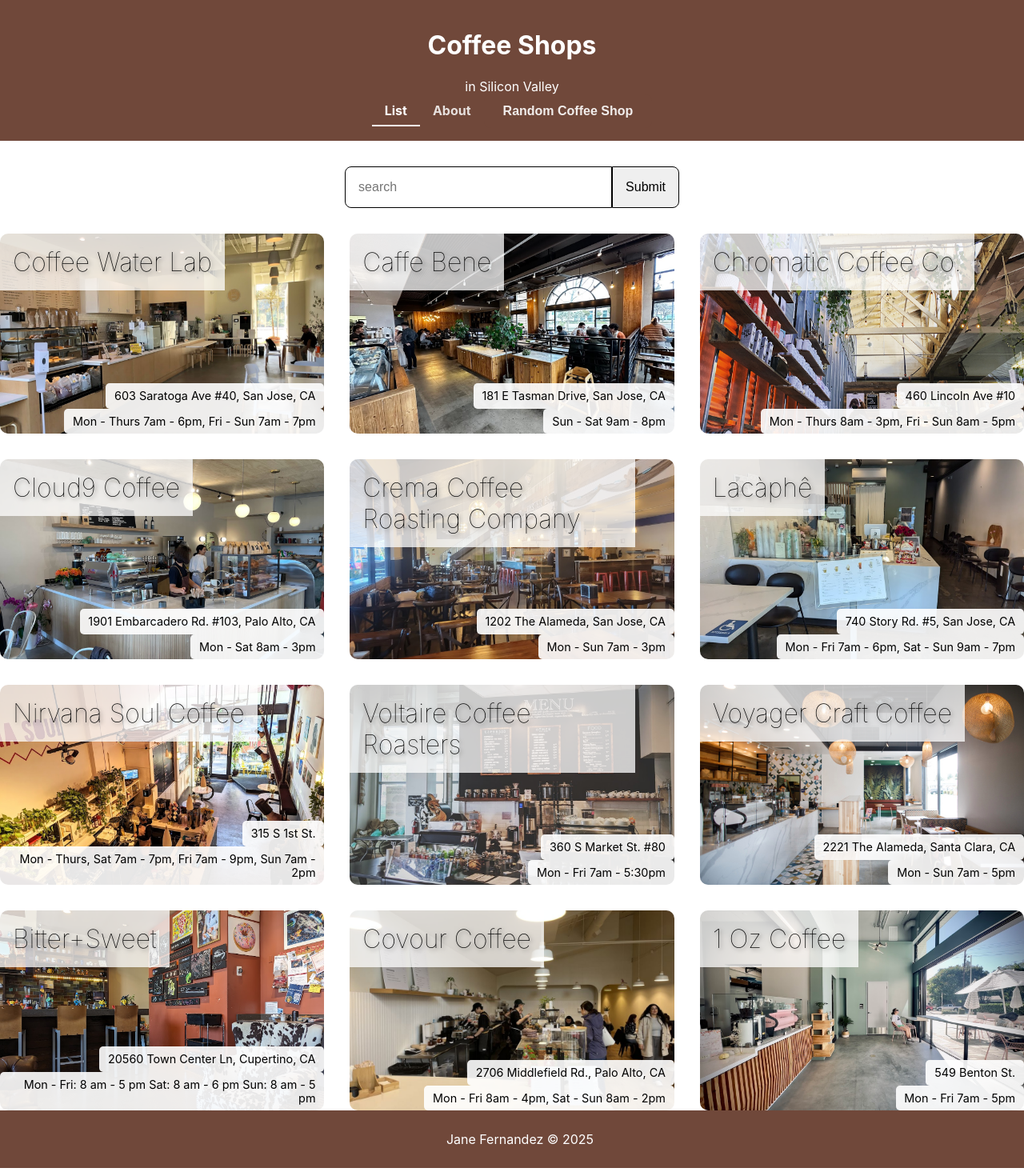
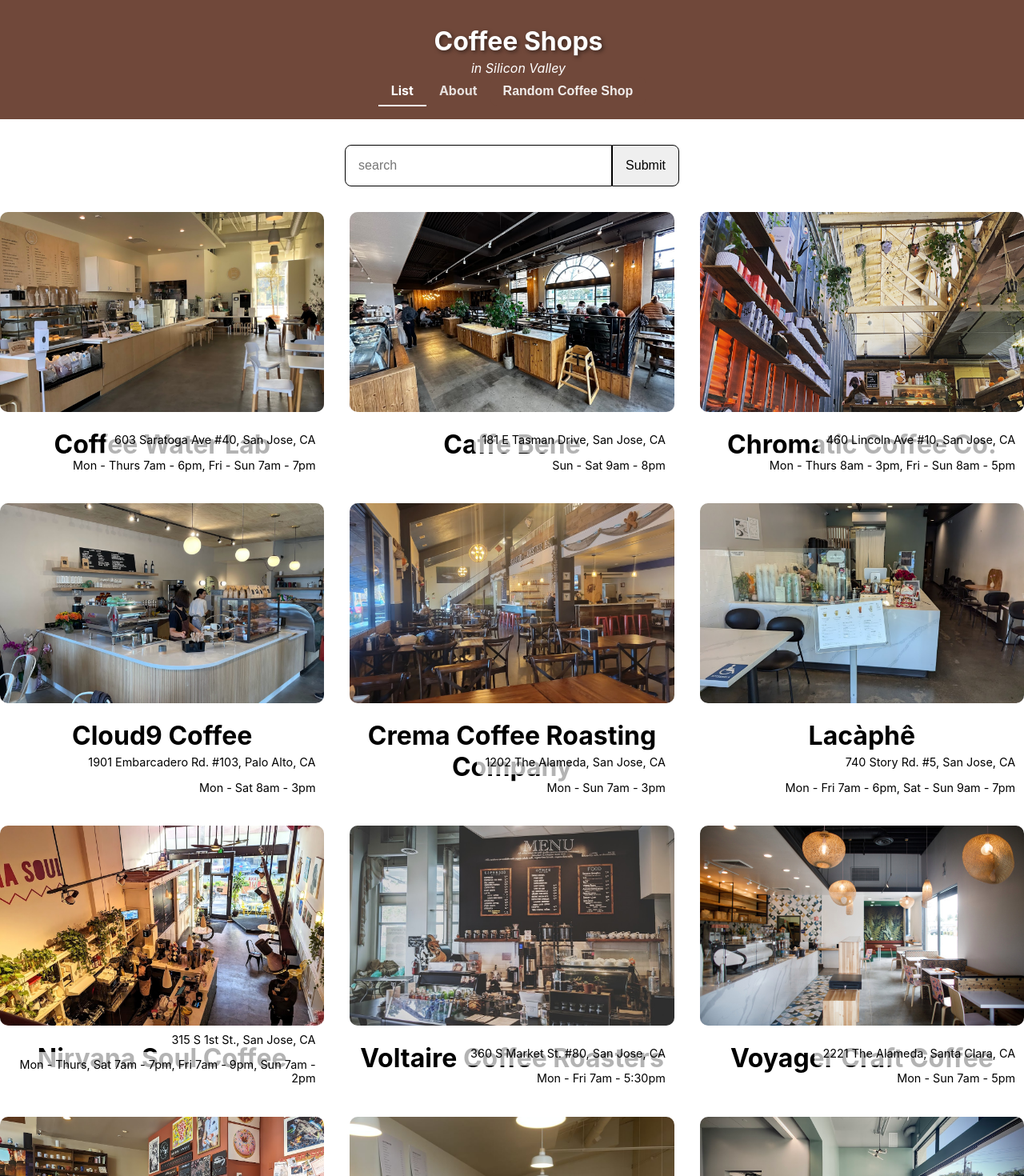
Before and after one commit to jf-759/cafes-in-sv, a React (Create React App) app: page / in a window 1280 px wide. Shown: the top 1470 px of the page at 80% size. Built offline with nearby package versions, Linux system fonts and the light colour scheme.

Commit message:
changed coffeeshops-data.json and changed styling

```diff
--- a/src/coffeeshops-data.json
+++ b/src/coffeeshops-data.json
@@ -1,7 +1,7 @@
 [
     {
        "title":"Coffee Water Lab",
-       "desc":"Located in...",
+       "desc":"At Coffee Water Lab, their space was made to feel comfortable. They roast single-origin coffee beans on a zero-emissions roaster, and use harmonzied mineral-infused water to make memorable experiences for any customer.",
        "address":"603 Saratoga Ave #40, San Jose, CA",
        "hours": "Mon - Thurs 7am - 6pm, Fri - Sun 7am - 7pm",
        "geo":{
@@ -18,7 +18,7 @@
     },
     {
         "title":"Caffe Bene",
-        "desc":"Located in...",
+        "desc":"With a cozy and modern enviornment, and a dedication to quality, Caffe Bene provides organic, fair traid tea and coffee. They also work with local dairy suppliers and bakeries to source the freshest, highest quality food and drink options.",
         "address":"181 E Tasman Drive, San Jose, CA",
         "hours": "Sun - Sat 9am - 8pm",
         "geo":{
@@ -35,8 +35,8 @@
      },
      {
         "title":"Chromatic Coffee Co.",
-        "desc":"Located in...",
-        "address":"460 Lincoln Ave #10",
+        "desc":"Chromatic Coffee Co. all started with a question, 'What if coffee could be more than just a morning ritual?' They created an environment filled with community.",
+        "address":"460 Lincoln Ave #10, San Jose, CA",
         "hours": "Mon - Thurs 8am - 3pm, Fri - Sun 8am - 5pm",
         "geo":{
            "lat":37.32089,
@@ -52,7 +52,7 @@
      },
      {
         "title":"Cloud9 Coffee",
-        "desc":"Located in...",
+        "desc":"Cloud9 Coffee was created to make every cup feel a blend of coffee each stand out on their own, while maintaining traditional values in coffee.",
         "address":"1901 Embarcadero Rd. #103, Palo Alto, CA",
         "hours": "Mon - Sat 8am - 3pm",
         "geo":{
@@ -69,7 +69,7 @@
      },
      {
         "title":"Crema Coffee Roasting Company",
-        "desc":"Located in...",
+        "desc":"Crema Coffee Roasting Company gives a unique, eclectic coffee brewhouse look, with plenty of seating, and delicious food to eat.",
         "address":"1202 The Alameda, San Jose, CA",
         "hours": "Mon - Sun 7am - 3pm",
         "geo":{
@@ -81,12 +81,12 @@
         ],
         "website":"https://www.instagram.com/cremacoffee.co/?hl=en",
         "features":[
-           "cozy ambiance"
+           "unique & eclectic"
         ]
      },
      {
         "title":"Lacàphê",
-        "desc":"Located in...",
+        "desc":"Located in East San Jose, this coffee shop prides themselves with delicious Vietnamese Coffee, different teas, and offers a modern, and sleek vibe inside.",
         "address":"740 Story Rd. #5, San Jose, CA",
         "hours": "Mon - Fri 7am - 6pm, Sat - Sun 9am - 7pm",
         "geo":{
@@ -103,8 +103,8 @@
      },
      {
         "title":"Nirvana Soul Coffee",
-        "desc":"Located in...",
-        "address":"315 S 1st St.",
+        "desc":"Two sisters created this coffee shop to bring people together through the power of coffee and tea. The pride themselves in their core values of being kind, inspired, trustworthy, customer-centric, and accountable.",
+        "address":"315 S 1st St., San Jose, CA",
         "hours": "Mon - Thurs, Sat 7am - 7pm, Fri 7am - 9pm, Sun 7am - 2pm",
         "geo":{
            "lat":37.33128,
@@ -120,8 +120,8 @@
      },
      {
         "title":"Voltaire Coffee Roasters",
-        "desc":"Located in...",
-        "address":"360 S Market St. #80",
+        "desc":"Located in the heart of Downtown San Jose, Voltaire offers in-house roasted coffee beans, sourcing them directly from fair-trade markets, and providing unique coffee flavors, and delicious foods.",
+        "address":"360 S Market St. #80, San Jose, CA",
         "hours": "Mon - Fri 7am - 5:30pm",
         "geo":{
            "lat":37.31581,
@@ -137,7 +137,7 @@
      },
      {
         "title":"Voyager Craft Coffee",
-        "desc":"Located in...",
+        "desc":"With multiple locations, Voyager Craft Coffee source, roast, brew, and serve delicious coffee. The choose to pay double the commodity price in their coffee greens to ensure fair and sustainable livelihoods. They also pride themselves with working with community-minded, non-profit organizations.",
         "address":"2221 The Alameda, Santa Clara, CA",
         "hours": "Mon - Sun 7am - 5pm",
         "geo":{
@@ -154,7 +154,7 @@
      },
      {
         "title":"Bitter+Sweet",
-        "desc":"Located in...",
+        "desc":"Located in the heart of Cupertino, Bitter+Sweet offers an edgy, modern space that allows you to enjoy coffee, non-caffinated lattes, pastries, and different art features on the walls with elaborate puzzles to enjoy.",
         "address":"20560 Town Center Ln, Cupertino, CA",
         "hours": "Mon - Fri: 8 am - 5 pm Sat: 8 am - 6 pm Sun: 8 am - 5 pm",
         "geo":{
@@ -171,7 +171,7 @@
      },
      {
         "title":"Covour Coffee",
-        "desc":"Located in...",
+        "desc":"A neighborhood coffee shop vibe, with exceptional quality coffee, Covour Cofeee provides sustainably sourced, hand quality coffee that gives rich, vibrant flavors for every cup.",
         "address":"2706 Middlefield Rd., Palo Alto, CA",
         "hours": "Mon - Fri 8am - 4pm, Sat - Sun 8am - 2pm",
         "geo":{
@@ -188,8 +188,8 @@
      },
      {
         "title":"1 Oz Coffee",
-        "desc":"Located in...",
-        "address":"549 Benton St.",
+        "desc":"A coffee shop that allows you to explore and learn everything about coffee. With new experiemental brewing and process methods, they pride themselves in trying new things almost every day.",
+        "address":"549 Benton St., Santa Clara, CA",
         "hours": "Mon - Fri 7am - 5pm",
         "geo":{
            "lat":37.35305,
--- a/src/components/About/About.css
+++ b/src/components/About/About.css
@@ -6,6 +6,14 @@
     border-radius: 10px;
     box-shadow: 0 4px 8px rgba(0, 0, 0, 0.1);
     text-align: center;
+}
+
+.about-image img {
+    width: 100%;
+    max-width: 600px;
+    height: auto;
+    border-radius: 10px;
+    margin-bottom: 20px;
 }
 
 .about-container h1 {
--- a/src/components/About/About.js
+++ b/src/components/About/About.js
@@ -3,9 +3,14 @@
 
 
 function About() {
+
   return (
     <div className="about-container">
+      <div className="about-image">
+        <img src={`${process.env.PUBLIC_URL}/images/nathan-dumlao-coffee-unsplash.jpg`} alt=""/>
+      </div>
       <h1>About</h1>
+
       <p>These are different coffee shops located in
         Silicon Valley. All the coffee shops provided are wildly
         different in taste, ambiance, and so much more. There are
--- a/src/components/CoffeeShop/CoffeeShop.css
+++ b/src/components/CoffeeShop/CoffeeShop.css
@@ -21,15 +21,15 @@
     color: #b5651d;
 }
 
-.CoffeeShop h1 {
-  display: block;
-  position: absolute;
+.CoffeeShop-h1 {
+  display: flex;
+  justify-content: center;
+  align-items: center;
   left: 0;
   top: 0;
-  margin: 0;
-  font-weight: lighter;
-  background-color: rgba(255, 255, 255, 0.75);
-  padding: 1rem;
+  margin: auto;
+  font-weight: bolder;
+  padding: 1rem 0 0 1rem;
   text-align: left;
   max-width: 80%;
   text-shadow: 2px 2px 5px rgba(0, 0, 0, 0.5);
@@ -49,25 +49,16 @@
 .CoffeeShop .CoffeeShop-info div {
   display: inline-block;
   padding: 0.5em 0.75em;
-  background-color: rgba(255, 255, 255, 0.9);
-  border-radius: 5px;
+  background-color: rgba(255, 255, 255, 0.7);
+  border-radius: 5px 0 0 5px;
 }
 
-/* Responsive design for mobile screens */
-@media only screen and (max-width: 700px) {
-    .CoffeeShop h1 {
-        font-size: 1.2rem;
-        padding: 0.5rem;
-        max-width: 100%;
-    }
+.Title-Subtitle {
+    display: flex;
+    justify-content: center;
+    align-items: center;
+    margin: auto;
+    padding: 0.25rem 0 0 1rem;
+    font-style: italic;
 
-    .CoffeeShop .CoffeeShop-info {
-        font-size: 0.8rem;
-        right: 10px;
-        bottom: 10px;
-    }
-
-    .CoffeeShop .CoffeeShop-info div {
-        padding: 0.4em 0.6em;
-    }
 }
--- a/src/components/RandomCoffeeShop/RandomCoffeeShop.css
+++ b/src/components/RandomCoffeeShop/RandomCoffeeShop.css
@@ -1,6 +1,6 @@
 .RandomCoffeeShop {
     display: inline-block;
-    padding: 0.75em 1.5em;
+    padding: 0.55em 1em;
     color: rgba(255, 255, 255, 0.9);
     font-weight: bold;
     background-color: #70483a;
@@ -10,4 +10,21 @@
     font-size: 16px;
     cursor: pointer;
     transition: background-color 0.3s ease-in-out, transform 0.2s ease-in-out;
+    position: relative;
 }
+
+.RandomCoffeeShop:focus,
+.RandomCoffeeShop:active {
+    outline: none;
+}
+
+.RandomCoffeeShop:active::after,
+.RandomCoffeeShop:focus::after {
+    content: '';
+    position: absolute;
+    bottom: 0;
+    left: 0;
+    width: 100%;
+    height: 2px;
+    background-color: #fff;
+}
```
Also changed, not shown: 1 other file (tests, documents, lock files or other folders).
